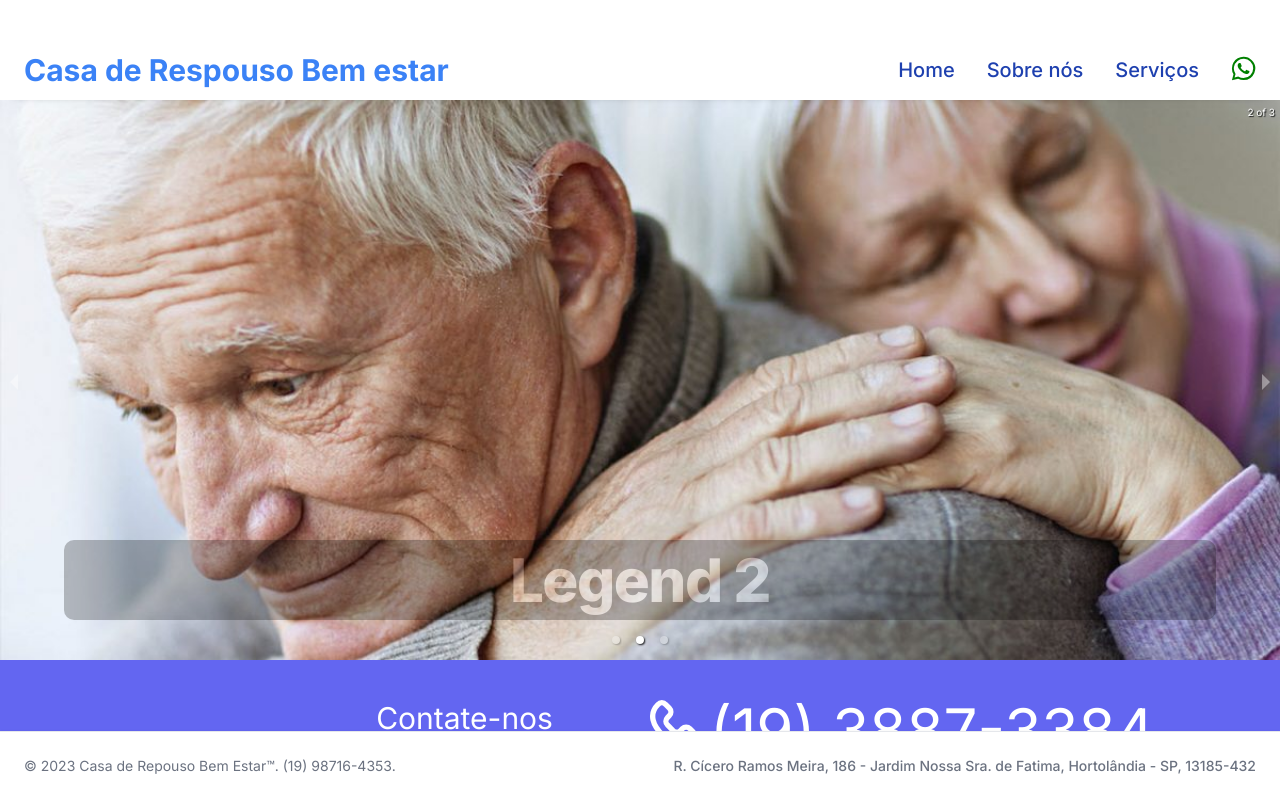
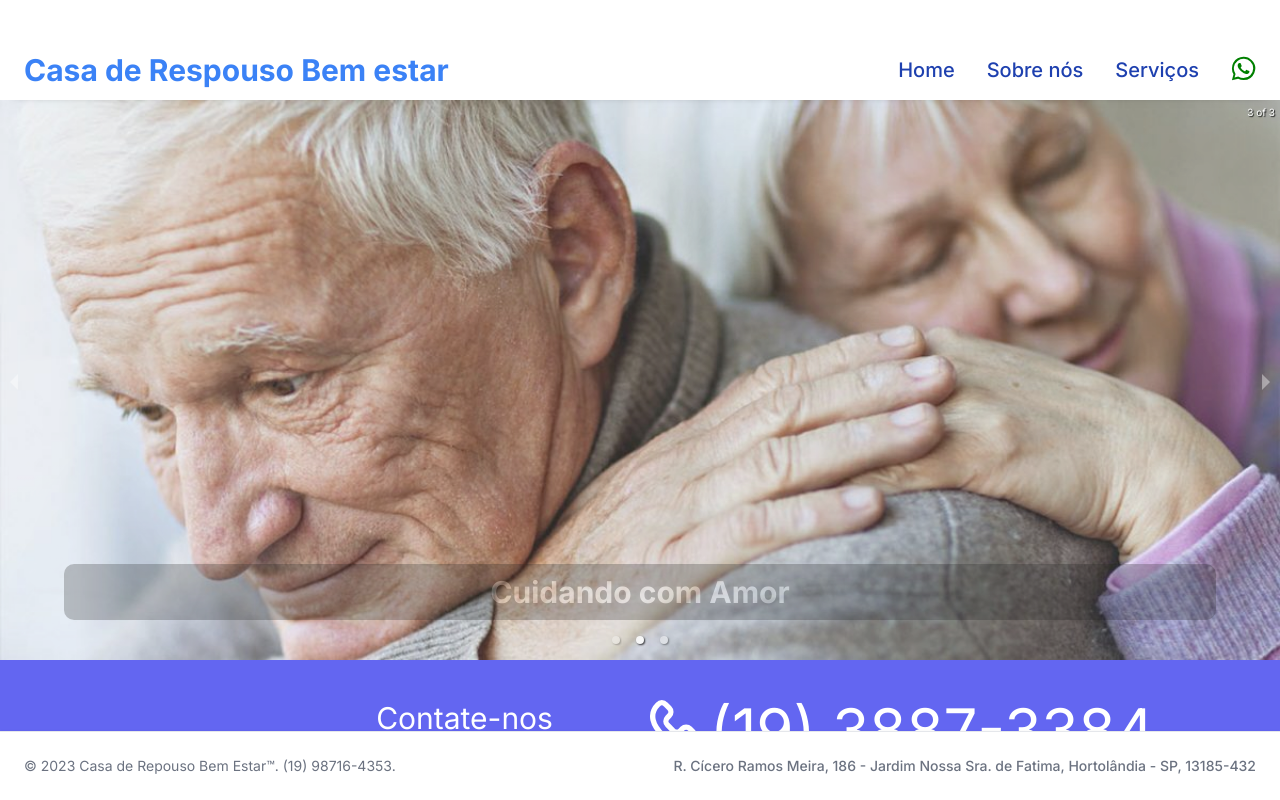
Before and after one commit to masternetfmoraes/bem-estar, a Next.js app: page / in a window 1280 px wide. Shown: the top 800 px of the page. Built offline with nearby package versions, Linux system fonts and the light colour scheme.

Commit message:
carousel

```diff
--- a/src/app/components/Carousel.tsx
+++ b/src/app/components/Carousel.tsx
@@ -23,7 +23,7 @@ export default function Home() {
             className="w-full"
             src="/cuidados-saude-idosos.jpg"
           />
-          <p className="legend">Legend 1</p>
+          <p className="legend"><span className="text-3xl font-bold">Ambiente Familiar</span></p>
         </div>
         <div>
           <Image
@@ -31,18 +31,14 @@ export default function Home() {
           height={800}
           alt="Carousel02"
           src="/Dementia-with-lewy-bodies-hero-1200x525.jpg" />
-          <p className="legend">
-            <span className="text-4xl font-extrabold tracking-tight leading-none md:text-5xl xl:text-6xl dark:text-white">
-              Legend 2
-            </span>
-          </p>
+          <p className="legend"><span className="text-3xl font-bold">Cuidando com Amor</span></p>
         </div>
         <div>
           <Image
           width={800}
           height={800}
           alt="Carousel03" src="/k57g6l86sh.jpg" />
-          <p className="legend "><span className="text-2xl text-red-800">Legenda do terceiro item</span></p>
+          <p className="legend"><span className="text-3xl font-bold">Familia é tudo</span></p>
         </div>
       </Carousel>
     </div>
```
